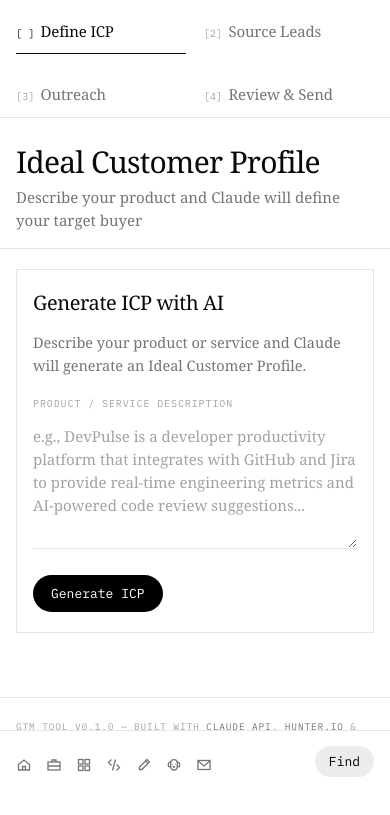
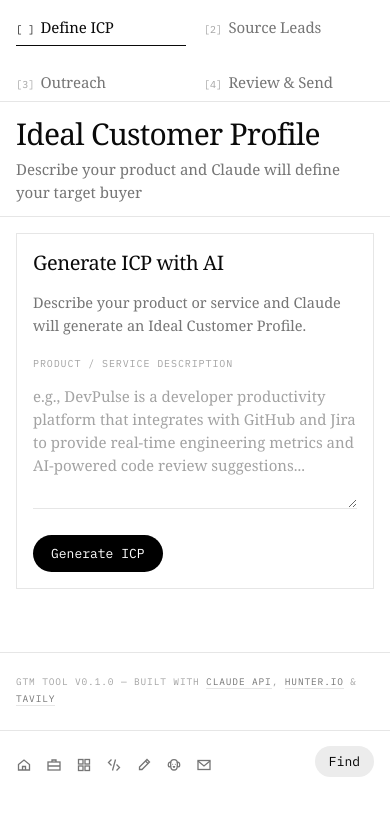
Before and after one commit to joyjcai88-collab/gtm-tool, a website: page public/index.html in a window 390 px wide. Shown: the part 49-864 px from the top of the page. Drawn offline with Linux system fonts and the light colour scheme.

Commit message:
Tighter spacing on phones and tablets
Co-Authored-By: Claude Opus 5.5 <noreply@anthropic.com>

```diff
--- a/public/index.html
+++ b/public/index.html
@@ -982,7 +982,7 @@
     @media (max-width: 760px) {
       .topnav { padding: 0 1.25rem; }
       .sidebar-nav { padding: 0 1.25rem; gap: 1.25rem; }
-      .panel-header { padding: 2.25rem 1.25rem 1.25rem; }
+      .panel-header { padding: 1.5rem 1.25rem 1rem; }
       .panel-header h1 { font-size: 32px; }
       .panel-body { padding: 1.5rem 1.25rem 3rem; }
       footer { padding: 1.25rem 1.25rem 1.75rem; }
@@ -1034,12 +1034,12 @@
       .card .card { padding-left: 0; padding-right: 0; border-left: 0; border-right: 0; }
       .nav-label { display: none; }
       .sidebar-nav { padding: 0 1rem; gap: 1.1rem; }
-      .tab { font-size: 15px; gap: 6px; padding: 12px 0; }
+      .tab { font-size: 15px; gap: 6px; padding: 8px 0; }
       .tab::before { font-size: 10px; }
-      .panel-header { padding: 1.75rem 1rem 1rem; }
+      .panel-header { padding: 1rem 1rem 0.75rem; }
       .panel-header h1 { font-size: 30px; }
-      .panel-body { padding: 1.25rem 1rem 2.5rem; }
-      .card { padding: 1.25rem 1rem; }
+      .panel-body { padding: 1rem 1rem 2rem; }
+      .card { padding: 1rem; margin-bottom: 1rem; }
       .outreach-context { padding: 1.25rem 1rem; }
       .directory-grid { grid-template-columns: 1fr; }
       .review-actions { justify-content: flex-start; }
```
